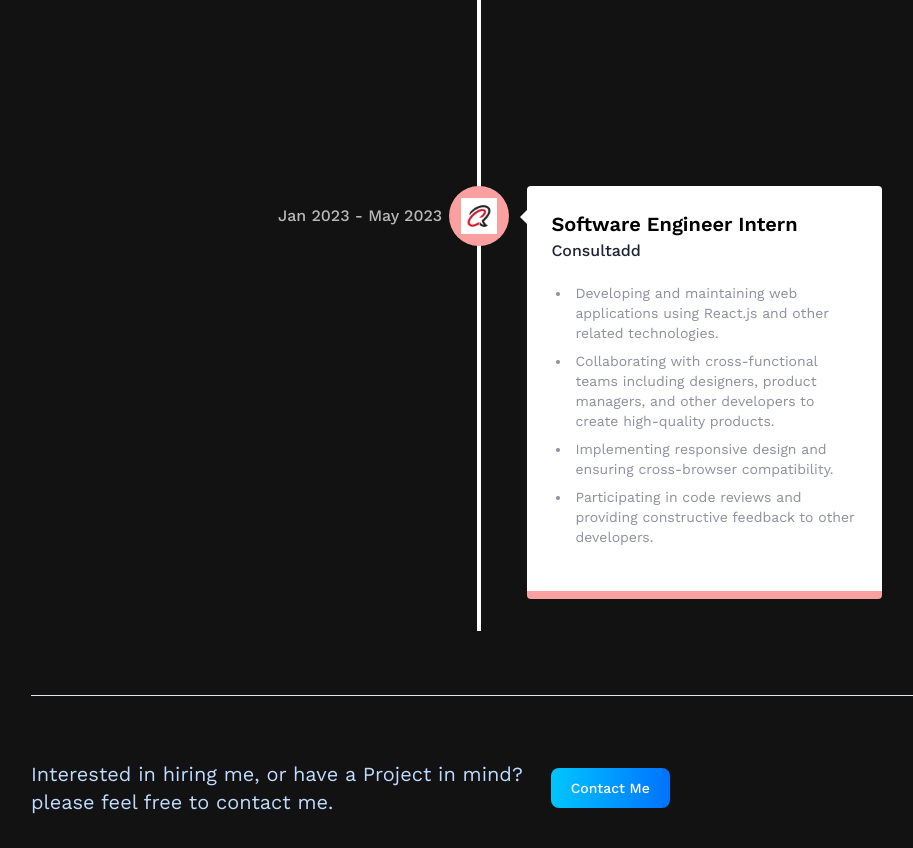
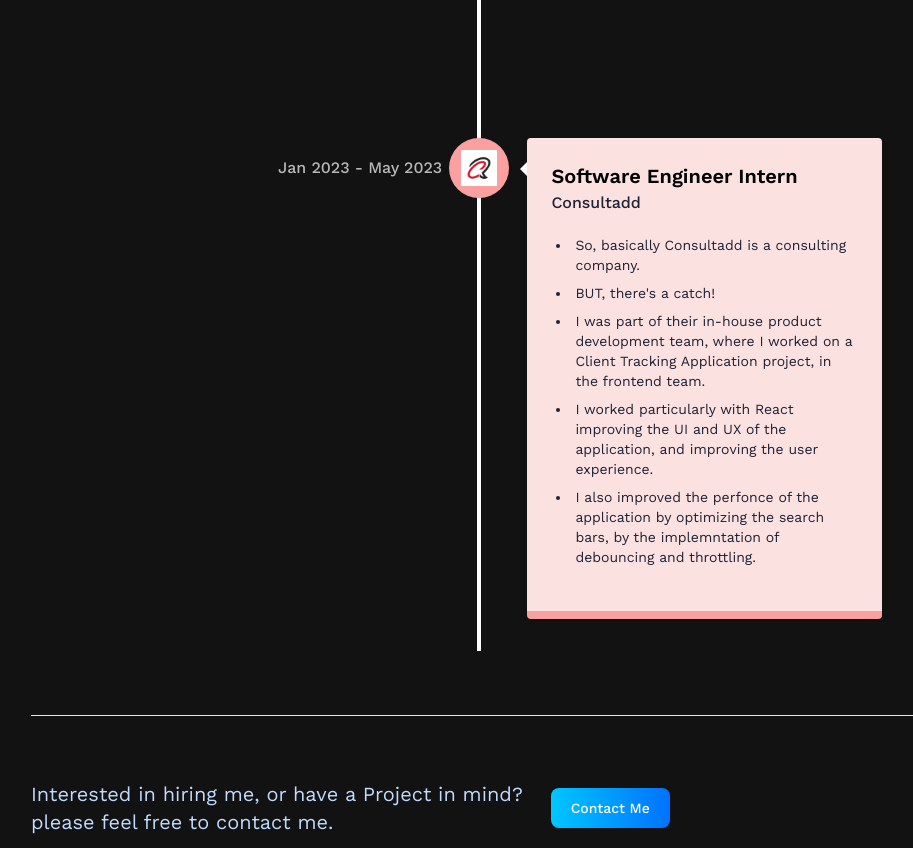
Before and after one commit to Kavish1802/portfolio, a React (Vite) app: page /about in a window 1280 px wide. Shown: the part 1060-1908 px from the top of the page, without its empty margins (161-1074 px from the left). Built offline with nearby package versions, Linux system fonts and the light colour scheme.

Commit message:
added better description to my experience in about page

```diff
--- a/src/App.jsx
+++ b/src/App.jsx
@@ -1,6 +1,8 @@
 import {Route,BrowserRouter as Router,Routes} from 'react-router-dom'
 import Navbar from './components/Navbar'
 import {Home, About, Projects, Contact} from './pages';
+import Loading from './pages/Loading';
+
 
 
 const App = () => {
@@ -10,6 +12,7 @@ const App = () => {
             <Navbar/>
             <Routes>
                 <Route path="/" element={<Home/>}/>
+                {/* <Route path="/" element={<Loading/>}/> */}
                 <Route path="/about" element={<About/>}/>
                 <Route path="/projects" element={<Projects/>}/>
                 <Route path="/contact" element={<Contact/>}/>
--- a/src/components/Loader.jsx
+++ b/src/components/Loader.jsx
@@ -6,7 +6,6 @@ const Loader = () => {
       <div className="flex justify-center items-center">
         <div className="w-20 h-20 border-2 border-opacity-20 border-blue-500
          border-t-blue-500 rounded-full animate-spin">
-          Hello from loader
         </div>
       </div>
     </Html>
--- a/src/constants/index.js
+++ b/src/constants/index.js
@@ -1,30 +1,14 @@
-import { meta, starbucks, tesla } from "../assets/images";
 import {wiseTech,consultadd} from "../assets/images";
 import {
-    car,
     contact,
     css,
-    estate,
-    express,
     git,
     github,
     html,
     javascript,
     linkedin,
-    mongodb,
-    motion,
-    mui,
-    nextjs,
-    nodejs,
-    pricewise,
     react,
     redux,
-    sass,
-    snapgram,
-    summiz,
-    tailwindcss,
-    threads,
-    typescript,
     camp1,
     cosmetology
 } from "../assets/icons";
@@ -35,11 +19,6 @@ export const skills = [
         name: "CSS",
         type: "Frontend",
     },
-    // {
-    //     imageUrl: express,
-    //     name: "Express",
-    //     type: "Backend",
-    // },
     {
         imageUrl: git,
         name: "Git",
@@ -60,31 +39,6 @@ export const skills = [
         name: "JavaScript",
         type: "Frontend",
     },
-    // {
-    //     imageUrl: mongodb,
-    //     name: "MongoDB",
-    //     type: "Database",
-    // },
-    // {
-    //     imageUrl: motion,
-    //     name: "Motion",
-    //     type: "Animation",
-    // },
-    // {
-    //     imageUrl: mui,
-    //     name: "Material-UI",
-    //     type: "Frontend",
-    // },
-    // {
-    //     imageUrl: nextjs,
-    //     name: "Next.js",
-    //     type: "Frontend",
-    // },
-    // {
-    //     imageUrl: nodejs,
-    //     name: "Node.js",
-    //     type: "Backend",
-    // },
     {
         imageUrl: react,
         name: "React",
@@ -95,21 +49,6 @@ export const skills = [
         name: "Redux",
         type: "State Management",
     },
-    // {
-    //     imageUrl: sass,
-    //     name: "Sass",
-    //     type: "Frontend",
-    // },
-    // {
-    //     imageUrl: tailwindcss,
-    //     name: "Tailwind CSS",
-    //     type: "Frontend",
-    // },
-    // {
-    //     imageUrl: typescript,
-    //     name: "TypeScript",
-    //     type: "Frontend",
-    // }
 ];
 
 export const experiences = [
@@ -118,12 +57,12 @@ export const experiences = [
         company_name: "Wisetech Global",
         icon: wiseTech,
         iconBg: "#1d1765",
+        textBg: "#83c6fc",
         date: "Aug 2023 - Current",
         points: [
-            "Developing and maintaining web applications using React.js and Java, SpringBoot.",
-            "Collaborating with cross-functional teams including designers, product managers, and other developers to create high-quality products.",
-            "Implementing responsive design and ensuring cross-browser compatibility.",
-            "Participating in code reviews and providing constructive feedback to other developers.",
+            "I intialially joined Blume Global which then got acquired by Wisetech.",
+            "So here in Blume I work in visiblity team under Track and Trace division. Visiblity team is behind one of our flagship product BlumeMaps.",
+            "I generally work with React and Spring Boot, with a bit other development instruments like kubernates, docker, Git and github. ",
         ],
     },
     {
@@ -131,40 +70,16 @@ export const experiences = [
         company_name: "Consultadd",
         icon: consultadd,
         iconBg: "#FAA0A0",
+        textBg: "#fce1e1",
         date: "Jan 2023 - May 2023",
         points: [
-            "Developing and maintaining web applications using React.js and other related technologies.",
-            "Collaborating with cross-functional teams including designers, product managers, and other developers to create high-quality products.",
-            "Implementing responsive design and ensuring cross-browser compatibility.",
-            "Participating in code reviews and providing constructive feedback to other developers.",
+            "So, basically Consultadd is a consulting company.",
+            "BUT, there's a catch!",
+            "I was part of their in-house product development team, where I worked on a Client Tracking Application project, in the frontend team.",
+            "I worked particularly with React improving the UI and UX of the application, and improving the user experience.",
+            "I also improved the perfonce of the application by optimizing the search bars, by the implemntation of debouncing and throttling."
         ],
-    },
-    // {
-    //     title: "Web Developer",
-    //     company_name: "Shopify",
-    //     icon: shopify,
-    //     iconBg: "#b7e4c7",
-    //     date: "Jan 2022 - Jan 2023",
-    //     points: [
-    //         "Developing and maintaining web applications using React.js and other related technologies.",
-    //         "Collaborating with cross-functional teams including designers, product managers, and other developers to create high-quality products.",
-    //         "Implementing responsive design and ensuring cross-browser compatibility.",
-    //         "Participating in code reviews and providing constructive feedback to other developers.",
-    //     ],
-    // },
-    // {
-    //     title: "Full stack Developer",
-    //     company_name: "Meta",
-    //     icon: meta,
-    //     iconBg: "#a2d2ff",
-    //     date: "Jan 2023 - Present",
-    //     points: [
-    //         "Developing and maintaining web applications using React.js and other related technologies.",
-    //         "Collaborating with cross-functional teams including designers, product managers, and other developers to create high-quality products.",
-    //         "Implementing responsive design and ensuring cross-browser compatibility.",
-    //         "Participating in code reviews and providing constructive feedback to other developers.",
-    //     ],
-    // },
+    }
 ];
 
 export const socialLinks = [
@@ -176,12 +91,12 @@ export const socialLinks = [
     {
         name: 'GitHub',
         iconUrl: github,
-        link: 'https://github.com/YourGitHubUsername',
+        link: 'https://github.com/Kavish1802',
     },
     {
         name: 'LinkedIn',
         iconUrl: linkedin,
-        link: 'https://www.linkedin.com/in/YourLinkedInUsername',
+        link: 'www.linkedin.com/in/kavishgupta2011',
     }
 ];
 
@@ -199,33 +114,5 @@ export const projects = [
         name: 'Cometology Website',
         description: 'Delivered a freelance project for a local cosmetology clinic in my hometown, was made using wordpress and deployed on hostinger. Has good intuitive UI and appointment scheduling system.',
         link: 'https://enchantingskinaesthetics.com/',
-    },
-    // {
-    //     iconUrl: car,
-    //     theme: 'btn-back-blue',
-    //     name: 'Car Finding App',
-    //     description: 'Designed and built a mobile app for finding and comparing cars on the market, streamlining the car-buying process.',
-    //     link: 'https://github.com/adrianhajdin/project_next13_car_showcase',
-    // },
-    // {
-    //     iconUrl: snapgram,
-    //     theme: 'btn-back-pink',
-    //     name: 'Full Stack Instagram Clone',
-    //     description: 'Built a complete clone of Instagram, allowing users to share photos and connect with friends in a familiar social media environment.',
-    //     link: 'https://github.com/adrianhajdin/social_media_app',
-    // },
-    // {
-    //     iconUrl: estate,
-    //     theme: 'btn-back-black',
-    //     name: 'Real-Estate Application',
-    //     description: 'Developed a web application for real estate listings, facilitating property searches and connecting buyers with sellers.',
-    //     link: 'https://github.com/adrianhajdin/projects_realestate',
-    // },
-    // {
-    //     iconUrl: summiz,
-    //     theme: 'btn-back-yellow',
-    //     name: 'AI Summarizer Application',
-    //     description: 'App that leverages AI to automatically generate concise & informative summaries from lengthy text content, or blogs.',
-    //     link: 'https://github.com/adrianhajdin/project_ai_summarizer',
-    // }
+    }
 ];
--- a/src/pages/About.jsx
+++ b/src/pages/About.jsx
@@ -75,6 +75,7 @@ const About = () => {
                 borderBottom:'8px',
                 borderStyle:'solid',
                 borderBottomColor: experience.iconBg,
+                backgroundColor: experience.textBg,
                 boxShadow:'none'
               }}
               iconStyle={{
@@ -90,7 +91,7 @@ const About = () => {
                 <ul className='my-5 list-disc ml-5 space-y-2'>
                   {experience.points.map((point) => (
                     // eslint-disable-next-line react/jsx-key
-                    <li  className='text-black-500/50 font-normal pl-1 text-sm'>{point}</li>
+                    <li  className='text-black-500/100 font-normal pl-1 text-sm'>{point}</li>
                   ))}
                 </ul>
               </VerticalTimelineElement>
--- a/src/pages/Contact.jsx
+++ b/src/pages/Contact.jsx
@@ -48,7 +48,7 @@ const Contact = () => {
       <StarsCanvas/>
       <div className='flex-1 min-w-[50%] flex flex-col'>
          <h1 className='head-text'>Get In Touch</h1>
-
+         <h3>kavishgupta2011@gmail.com</h3>
          <form
           onSubmit={handleSubmit}
           className='w-full flex flex-col gap-7 mt-14 '>
@@ -98,7 +98,7 @@ const Contact = () => {
             type="submit"
             onFocus={handleFocus}
             onBlur={handleBlur}
-            className='btn'
+            className='btn width-20'
             >
             {isLoading? 'Sending...':'Send Message'}
            </button>
--- /dev/null
+++ b/src/pages/Loading.jsx
@@ -0,0 +1,11 @@
+import React from 'react'
+
+const Loading = () => {
+  return (
+    <div>
+      Hello Guys this is Loading Page
+    </div>
+  )
+}
+
+export default Loading
```
